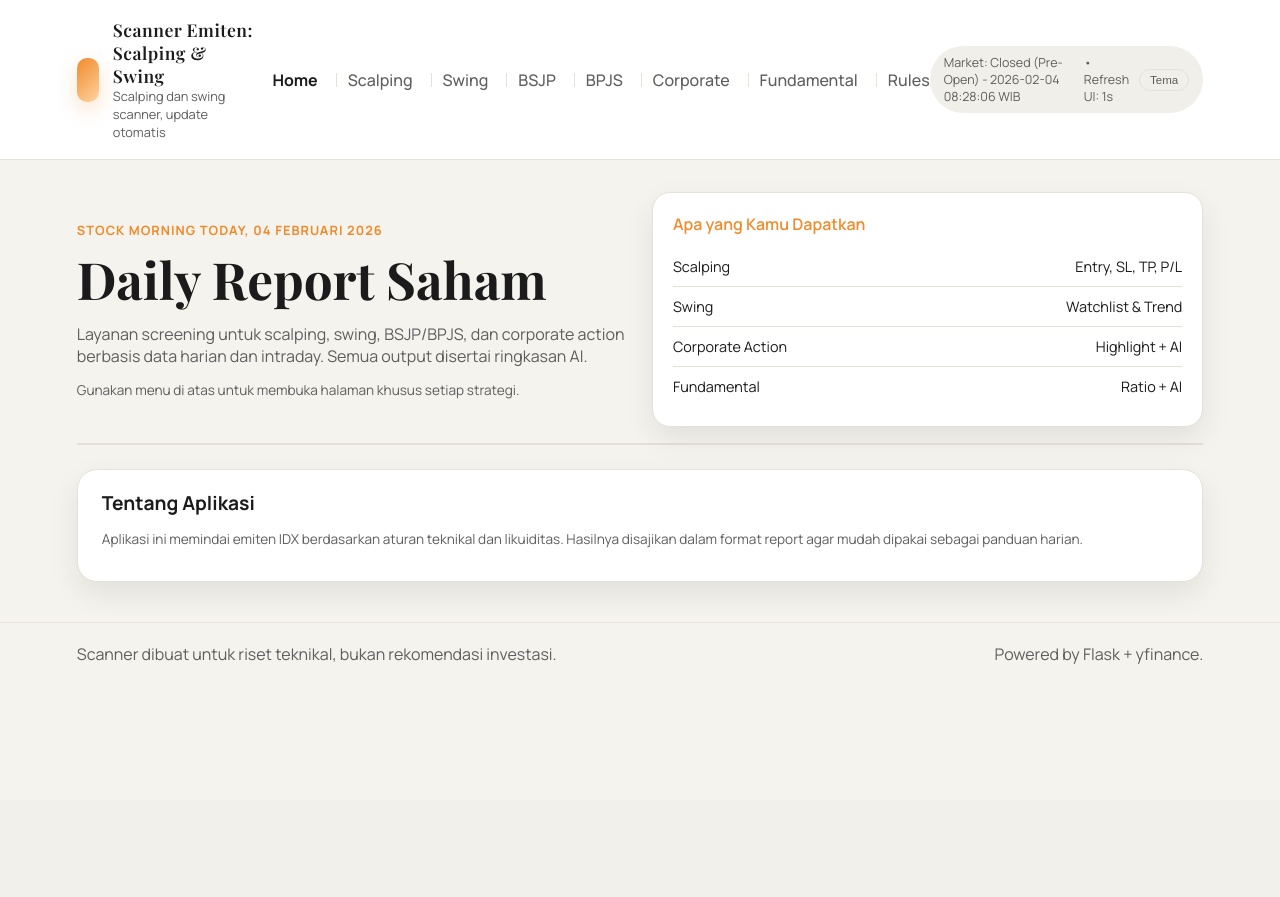
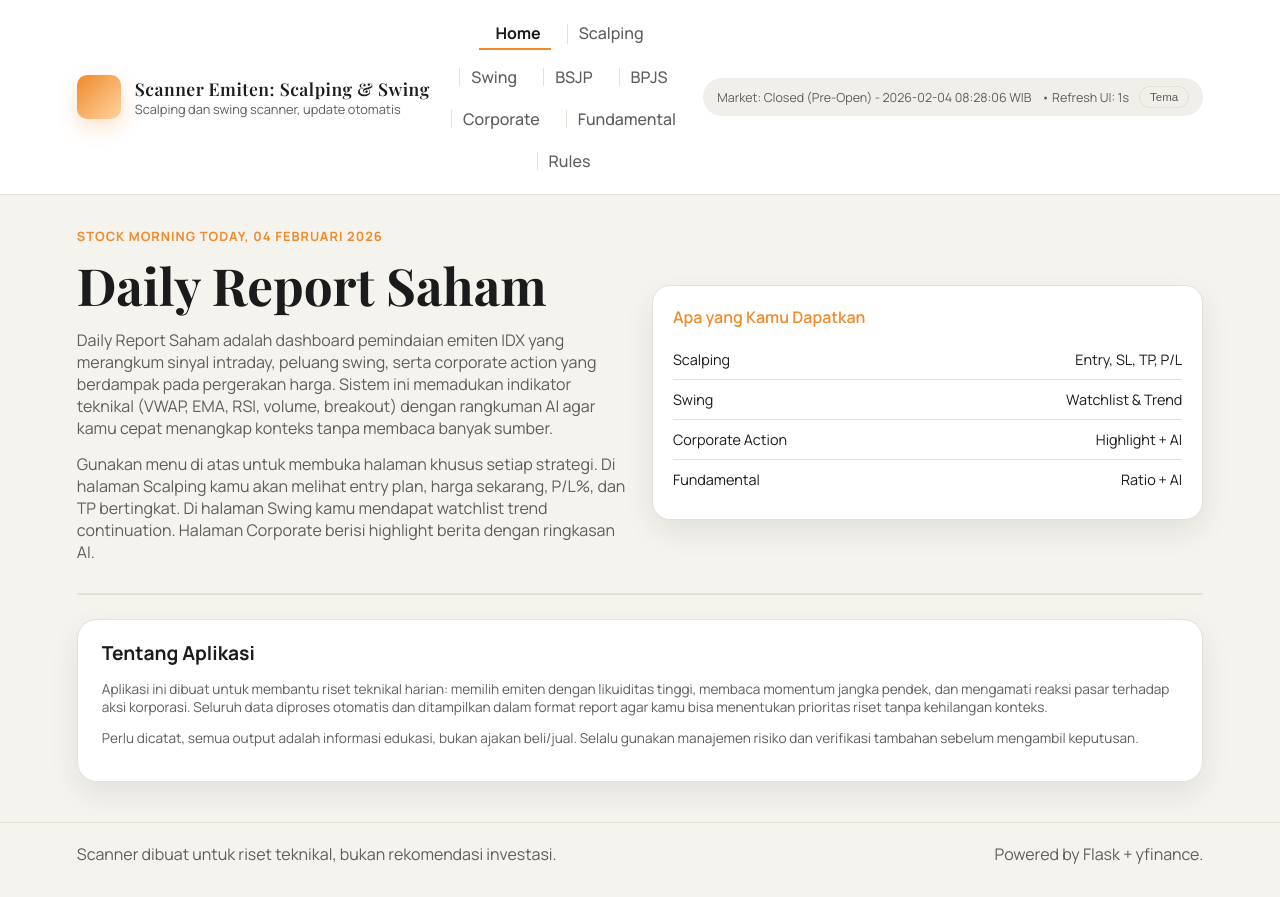
Before and after one commit to bayhaqqyy/scanner-emiten, a Flask app: page / in a window 1280 px wide. Before the commit the page ends 664 px from the top, so only its background shows below. Run offline with Flask 3, Linux system fonts and the light colour scheme; data that the repository does not hold is empty.

Commit message:
change layout

```diff
--- a/main.py
+++ b/main.py
@@ -473,8 +473,10 @@ def _ai_prompt(item, kind):
             + f"Loss rate: {item.get('loss_rate')}\n"
             + f"Trades: {item.get('trades')}\n"
             + f"Mode: {item.get('mode')}\n"
-            + "Evaluate today's market behavior and suggest adjustments to the screener for tomorrow.\n"
-            + "Return JSON with 'adjustments' object: "
+            + "Evaluate today's market behavior in detail. Provide what worked, what failed, and why.\n"
+            + "Return JSON with fields: summary, market_behavior, what_worked, what_failed, "
+            + "adjustments, action, risk, confidence. "
+            + "For 'adjustments' use object: "
             + "{rsi_min_delta, rsi_max_delta, vol_spike_delta, tx_value_delta, score_delta}.\n"
         )
     if kind == "corporate_action":
--- a/static/app.css
+++ b/static/app.css
@@ -56,12 +56,13 @@ body {
   position: sticky;
   top: 0;
   z-index: 4;
-  display: flex;
+  display: grid;
+  grid-template-columns: auto 1fr auto;
   align-items: center;
-  justify-content: space-between;
   padding: 18px 6vw;
   background: var(--bg-2);
   border-bottom: 1px solid var(--line);
+  gap: 16px;
 }
 
 .brand {
@@ -91,7 +92,9 @@ body {
 
 .menu {
   display: flex;
-  gap: 18px;
+  gap: 12px;
+  flex-wrap: wrap;
+  justify-content: center;
 }
 
 .menu a {
@@ -100,7 +103,7 @@ body {
   font-weight: 500;
   transition: color 0.2s ease;
   position: relative;
-  padding-left: 12px;
+  padding: 4px 10px 4px 16px;
 }
 
 .menu a:hover {
@@ -110,11 +113,17 @@ body {
 .menu a + a::before {
   content: "";
   position: absolute;
-  left: 0;
-  top: 4px;
-  bottom: 4px;
+  left: 4px;
+  top: 6px;
+  bottom: 6px;
   width: 1px;
   background: var(--line);
+}
+
+.menu a.active {
+  color: var(--ink);
+  font-weight: 700;
+  border-bottom: 2px solid var(--accent);
 }
 
 .menu a.active {
@@ -131,6 +140,7 @@ body {
   display: inline-flex;
   align-items: center;
   gap: 10px;
+  white-space: nowrap;
 }
 
 .page {
--- a/static/app.js
+++ b/static/app.js
@@ -290,11 +290,17 @@ const buildReview = (review) => {
   const action = review.action || "";
   const risk = review.risk || "";
   const bias = review.bias || "";
+  const market = review.market_behavior || "";
+  const worked = review.what_worked || "";
+  const failed = review.what_failed || "";
   const conf = review.confidence ? `${review.confidence}/10` : "";
   return `
     <div class="review-card">
       <div class="review-title">AI Review ${bias} ${conf}</div>
       <div class="review-text">${summary}</div>
+      <div class="review-text">${market}</div>
+      <div class="review-text">${worked}</div>
+      <div class="review-text">${failed}</div>
       <div class="review-text">${action}</div>
       <div class="review-text">${risk}</div>
     </div>
--- a/templates/home.html
+++ b/templates/home.html
@@ -4,10 +4,18 @@
     <div>
       <div class="report-kicker">Stock Morning Today, {{ today_label }}</div>
       <h1>Daily Report Saham</h1>
-      <p>Layanan screening untuk scalping, swing, BSJP/BPJS, dan corporate action berbasis data harian dan intraday. Semua output disertai ringkasan AI.</p>
-      <div class="hero-meta">
+      <p>
+        Daily Report Saham adalah dashboard pemindaian emiten IDX yang merangkum sinyal intraday,
+        peluang swing, serta corporate action yang berdampak pada pergerakan harga.
+        Sistem ini memadukan indikator teknikal (VWAP, EMA, RSI, volume, breakout)
+        dengan rangkuman AI agar kamu cepat menangkap konteks tanpa membaca banyak sumber.
+      </p>
+      <p class="hero-meta">
         Gunakan menu di atas untuk membuka halaman khusus setiap strategi.
-      </div>
+        Di halaman Scalping kamu akan melihat entry plan, harga sekarang, P/L%, dan TP bertingkat.
+        Di halaman Swing kamu mendapat watchlist trend continuation.
+        Halaman Corporate berisi highlight berita dengan ringkasan AI.
+      </p>
     </div>
     <div class="hero-card report-card">
       <div class="hero-card-title">Apa yang Kamu Dapatkan</div>
@@ -33,8 +41,14 @@
   <section class="panel panel-slim">
     <h2>Tentang Aplikasi</h2>
     <p class="hero-meta">
-      Aplikasi ini memindai emiten IDX berdasarkan aturan teknikal dan likuiditas.
-      Hasilnya disajikan dalam format report agar mudah dipakai sebagai panduan harian.
+      Aplikasi ini dibuat untuk membantu riset teknikal harian: memilih emiten dengan likuiditas tinggi,
+      membaca momentum jangka pendek, dan mengamati reaksi pasar terhadap aksi korporasi.
+      Seluruh data diproses otomatis dan ditampilkan dalam format report agar kamu bisa
+      menentukan prioritas riset tanpa kehilangan konteks.
+    </p>
+    <p class="hero-meta">
+      Perlu dicatat, semua output adalah informasi edukasi, bukan ajakan beli/jual.
+      Selalu gunakan manajemen risiko dan verifikasi tambahan sebelum mengambil keputusan.
     </p>
   </section>
 {% endblock %}
```
